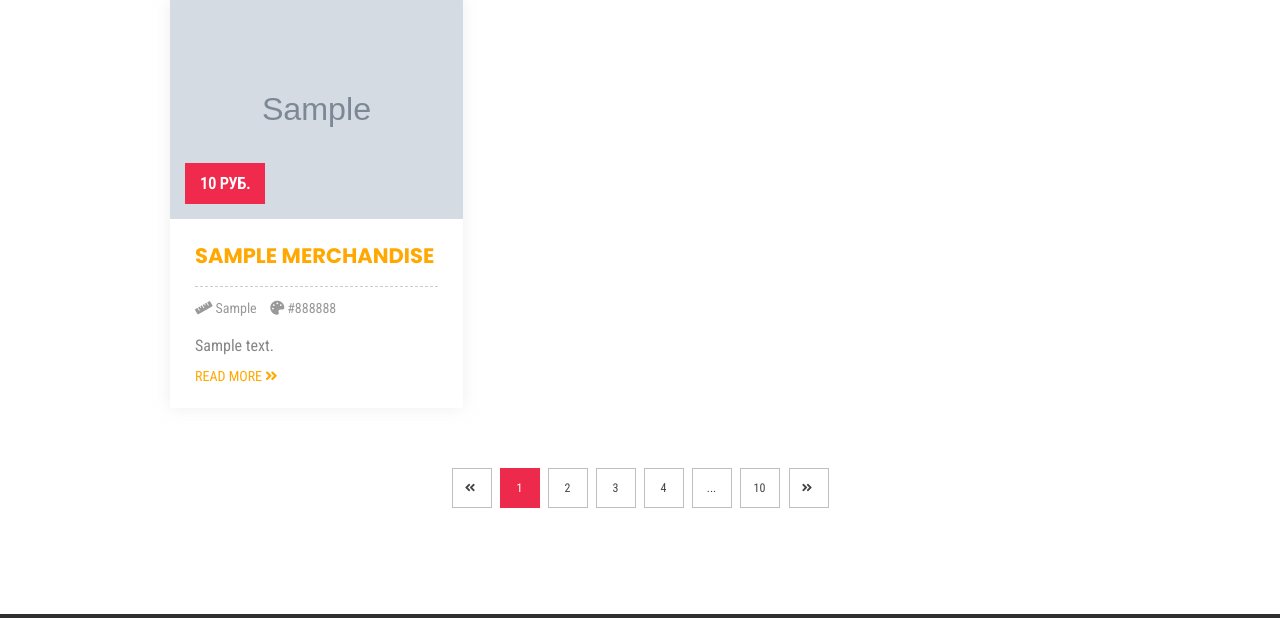
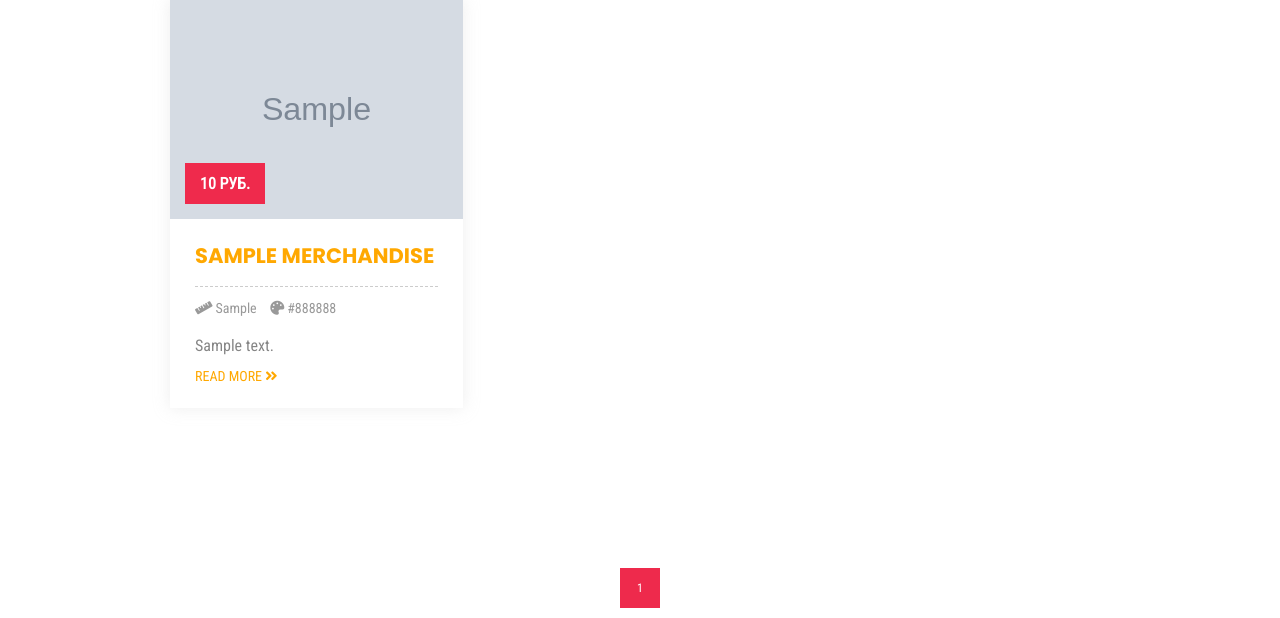
Before and after one commit to TumashenkaAliaksandr/my_music_PaRAnoiaDOlls, a Django app: page /events/ in a window 1280 px wide. Shown: the part 553-1171 px from the top of the page. Run offline with Django 4.2, Linux system fonts and the light colour scheme; tables that the repository leaves empty hold one stand-in row (Sample ...); some libraries are stand-ins or nearby versions; grey boxes are pictures that could not be loaded.

Commit message:
edits to the pagination, but not all the way through

```diff
--- a/templates/main/base.html
+++ b/templates/main/base.html
@@ -279,6 +279,31 @@
 {#        </div>#}
 {#    </div>#}
 
+    <!-- pagination -->
+    <div class="row col-xs-12">
+        <div class="pagination-content text-center mar-top-30">
+            <ul class="pagination">
+                {% if page_obj.has_previous %}
+                    <li><a href="?page={{ page_obj.previous_page_number }}"><i class="fa fa-angle-double-left"
+                                                                               aria-hidden="true"></i></a></li>
+                {% endif %}
+                {% for num in page_obj.paginator.page_range %}
+                    {% if page_obj.number == num %}
+                        <li class="active"><span>{{ num }} <span class="sr-only">(current)</span></span>
+                        </li>
+                    {% elif num > page_obj.number|add:'-3' and num < page_obj.number|add:'3' %}
+                        <li><a href="?page={{ num }}">{{ num }}</a></li>
+                    {% endif %}
+                {% endfor %}
+                {% if page_obj.has_next %}
+                    <li><a href="?page={{ page_obj.next_page_number }}"><i
+                            class="fa fa-angle-double-right" aria-hidden="true"></i></a></li>
+                {% endif %}
+            </ul>
+        </div>
+    </div>
+    <!-- end pagination -->
+
     <!-- *Scripts* -->
     <script src="{% static 'webapp/js/jquery-3.3.1.min.js' %}"></script>
     <script src="{% static 'webapp/js/bootstrap.min.js' %}"></script>
--- a/webapp/templates/webapp/events.html
+++ b/webapp/templates/webapp/events.html
@@ -47,24 +45,44 @@
                             </div>
                         </div>
                     {% endfor %}
-                    <div class="col-xs-12">
-                        <div class="pagination-content text-center mar-top-30">
-                            <ul class="pagination">
-                                <li><a href="#"><i class="fa fa-angle-double-left" aria-hidden="true"></i></a></li>
-                                <li class="active"><a href="#">1</a></li>
-                                <li><a href="#">2</a></li>
-                                <li><a href="#">3</a></li>
-                                <li><a href="#">4</a></li>
-                                <li><a href="#">...</a></li>
-                                <li><a href="#">10</a></li>
-                                <li><a href="#"><i class="fa fa-angle-double-right" aria-hidden="true"></i></a></li>
-                            </ul>
-                        </div>
-                    </div>
                 </div>
             </div>
         </div>
     </section>
+
+
+
+    <div class="col-xs-12">
+        <div class="pagination-content text-center mar-top-30">
+            <ul class="pagination">
+                {% if page_obj.has_previous %}
+                    <li><a href="?page=1"><i class="fa fa-angle-double-left" aria-hidden="true"></i></a>
+                    </li>
+                    <li>
+                        <a href="?page={{ page_obj.previous_page_number }}">{{ page_obj.previous_page_number }}</a>
+                    </li>
+                {% endif %}
+
+                {% for p in page_obj.paginator.page_range %}
+                    {% if page_obj.number == p %}
+                        <li class="active"><a href="?page={{ p }}">{{ p }}</a></li>
+                    {% elif p > page_obj.number|add:'-3' and p < page_obj.number|add:'3' %}
+                        <li><a href="?page={{ p }}">{{ p }}</a></li>
+                    {% endif %}
+                {% endfor %}
+
+                {% if page_obj.has_next %}
+                    <li>
+                        <a href="?page={{ page_obj.next_page_number }}">{{ page_obj.next_page_number }}</a>
+                    </li>
+                    <li><a href="?page={{ page_obj.paginator.num_pages }}"><i
+                            class="fa fa-angle-double-right" aria-hidden="true"></i></a></li>
+                {% endif %}
+            </ul>
+        </div>
+    </div>
+
+
     <!-- Events Ends -->
 
     {% endblock %}
--- a/webapp/views.py
+++ b/webapp/views.py
@@ -47,9 +47,12 @@
 def events(request):
     """Views name: Band Merch"""
     merchandise = Merchandise.objects.all()
+    paginator = Paginator(merchandise, 3)
+    page_number = request.GET.get('page')
+    page_obj = paginator.get_page(page_number)
     tshirts = TShirt.objects.all()
     caps = Cap.objects.all()
-    return render(request, 'webapp/events.html', {'merchandise': merchandise, 'tshirts': tshirts, 'caps': caps})
+    return render(request, 'webapp/events.html', {'page_obj': page_obj, 'merchandise': merchandise, 'tshirts': tshirts, 'caps': caps})
 
 
 def eventsdat(request):
@@ -70,17 +73,17 @@
     paginate_by = 5
     ordering = ['-pub_date']
 
-    def get_context_data(self, **kwargs):
-        """for paginations"""
-        context = super().get_context_data(**kwargs)
-        paginator = context['paginator']
-        page_numbers_range = 5
-        max_index = len(paginator.page_range)
-        current_page = context['page_obj'].number
-        start_index = current_page - page_numbers_range if current_page > page_numbers_range else 0
-        end_index = current_page + page_numbers_range if current_page < max_index - page_numbers_range else max_index
-        context['page_range'] = list(paginator.page_range[start_index:end_index])
-        return context
+    # def get_context_data(self, **kwargs):
+    #     """for paginations"""
+    #     context = super().get_context_data(**kwargs)
+    #     paginator = context['paginator']
+    #     page_numbers_range = 5
+    #     max_index = len(paginator.page_range)
+    #     current_page = context['page_obj'].number
+    #     start_index = current_page - page_numbers_range if current_page > page_numbers_range else 0
+    #     end_index = current_page + page_numbers_range if current_page < max_index - page_numbers_range else max_index
+    #     context['page_range'] = list(paginator.page_range[start_index:end_index])
+    #     return context
 
 
 class CRLoginView(LoginView):
```
Also changed, not shown: other parts of webapp/templates/webapp/events.html (+1 -3 lines). Lines whose indentation alone changed are shown as unchanged.
